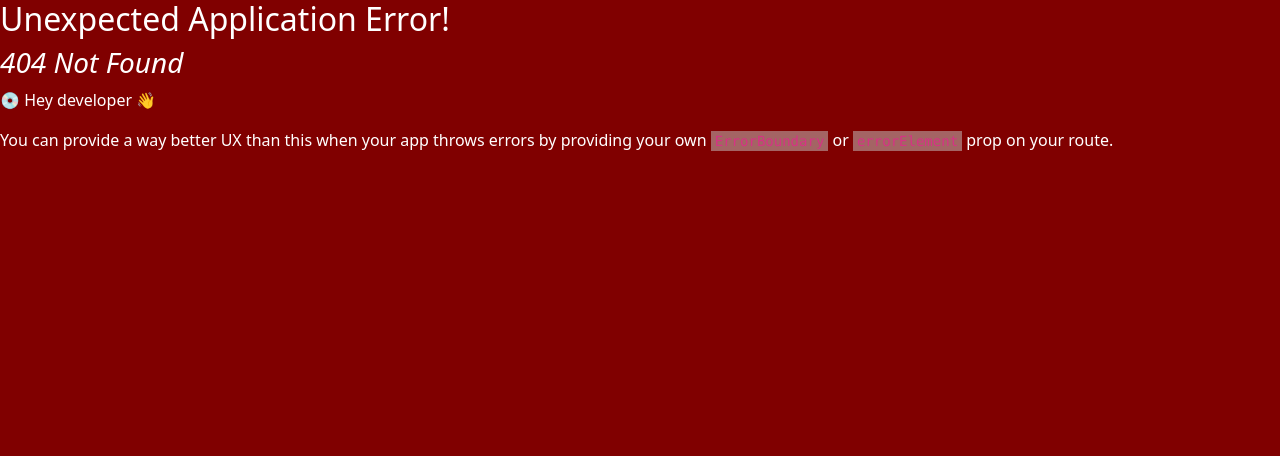
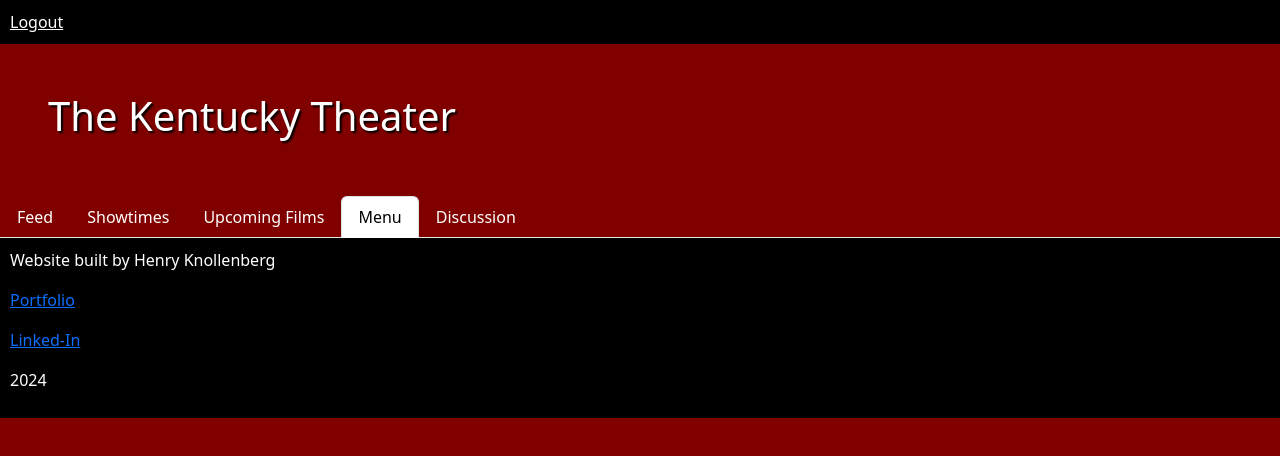
Before and after one commit to hpknollenberg/theater-social-front-end, a React (Vite) app: page /menu in a window 1280 px wide. Before the commit this address had no page. Shown: the top 456 px of the page. Built offline with nearby package versions, Linux system fonts and the light colour scheme.

Commit message:
tabs working for each page

```diff
--- a/src/App.jsx
+++ b/src/App.jsx
@@ -32,7 +32,7 @@ function App() {
     <div className='' >
       <div className="">
         <h1 className="p-5">The Kentucky Theater</h1>
-        <Tabs />
+        <Tabs activeTab="feed" />
       </div>
       <div>
         <PostUpload />
--- /dev/null
+++ b/src/Discussion.jsx
@@ -0,0 +1,21 @@
+import Tabs from "./Tabs"
+
+
+const Showtimes = () => {
+
+  return (
+    <div className='' >
+      <div className="">
+        <h1 className="p-5">The Kentucky Theater</h1>
+        <Tabs activeTab="discussion"/>
+      </div>
+      <div>
+
+      </div>
+
+    </div>
+  )
+}
+
+
+export default Showtimes
--- /dev/null
+++ b/src/Menu.jsx
@@ -0,0 +1,21 @@
+import Tabs from "./Tabs"
+
+
+const Menu = () => {
+
+  return (
+    <div className='' >
+      <div className="">
+        <h1 className="p-5">The Kentucky Theater</h1>
+        <Tabs activeTab="menu"/>
+      </div>
+      <div>
+
+      </div>
+
+    </div>
+  )
+}
+
+
+export default Menu
--- /dev/null
+++ b/src/Showtimes.jsx
@@ -0,0 +1,21 @@
+import Tabs from "./Tabs"
+
+
+const Showtimes = () => {
+
+  return (
+    <div className='' >
+      <div className="">
+        <h1 className="p-5">The Kentucky Theater</h1>
+        <Tabs activeTab="showtimes"/>
+      </div>
+      <div>
+
+      </div>
+
+    </div>
+  )
+}
+
+
+export default Showtimes
--- a/src/Tabs.jsx
+++ b/src/Tabs.jsx
@@ -1,22 +1,23 @@
 
-const Tabs = () => {
+const Tabs = ({activeTab}) => {
+
     return (
         <div>
-            <ul class="nav nav-tabs">
-                <li class="nav-item">
-                    <a class="nav-link active" aria-current="page" href="#">Feed</a>
+            <ul className="nav nav-tabs">
+                <li className="nav-item">
+                    <a className={`nav-link ${(activeTab === "feed" ? "active" : "")}`} aria-current="page" href="/" style={{color: `${(activeTab === "feed") ? "black" : "white"}`}}>Feed</a>
                 </li>
-                <li class="nav-item">
-                    <a class="nav-link" href="#" style={{ color: "white" }}>Showtimes</a>
+                <li className="nav-item">
+                    <a className={`nav-link ${(activeTab === "showtimes" ? "active" : "")}`} href="/showtimes" style={{color: `${(activeTab === "showtimes") ? "black" : "white"}` }}>Showtimes</a>
                 </li>
-                <li class="nav-item">
-                    <a class="nav-link" href="#" style={{ color: "white" }}>Upcoming Films</a>
+                <li className="nav-item">
+                    <a className={`nav-link ${(activeTab === "upcomingfilms" ? "active" : "")}`} href="/upcomingfilms" style={{color: `${(activeTab === "upcomingfilms") ? "black" : "white"}` }}>Upcoming Films</a>
                 </li>
-                <li class="nav-item">
-                    <a class="nav-link" href="#" style={{ color: "white" }}>Menu</a>
+                <li className="nav-item">
+                    <a className={`nav-link ${(activeTab === "menu" ? "active" : "")}`} href="/menu" style={{color: `${(activeTab === "menu") ? "black" : "white"}` }}>Menu</a>
                 </li>
-                <li class="nav-item">
-                    <a class="nav-link" href="#" style={{ color: "white" }}>Discussion</a>
+                <li className="nav-item">
+                    <a className={`nav-link ${(activeTab === "discussion" ? "active" : "")}`} href="/discussion" style={{color: `${(activeTab === "discussion") ? "black" : "white"}` }}>Discussion</a>
                 </li>
             </ul>
         </div>
--- /dev/null
+++ b/src/UpcomingFilms.jsx
@@ -0,0 +1,21 @@
+import Tabs from "./Tabs"
+
+
+const UpcomingFilms = () => {
+
+  return (
+    <div className='' >
+      <div className="">
+        <h1 className="p-5">The Kentucky Theater</h1>
+        <Tabs activeTab="upcomingfilms"/>
+      </div>
+      <div>
+
+      </div>
+
+    </div>
+  )
+}
+
+
+export default UpcomingFilms
```
Also changed, not shown: src/main.jsx (+20 -0 lines).
